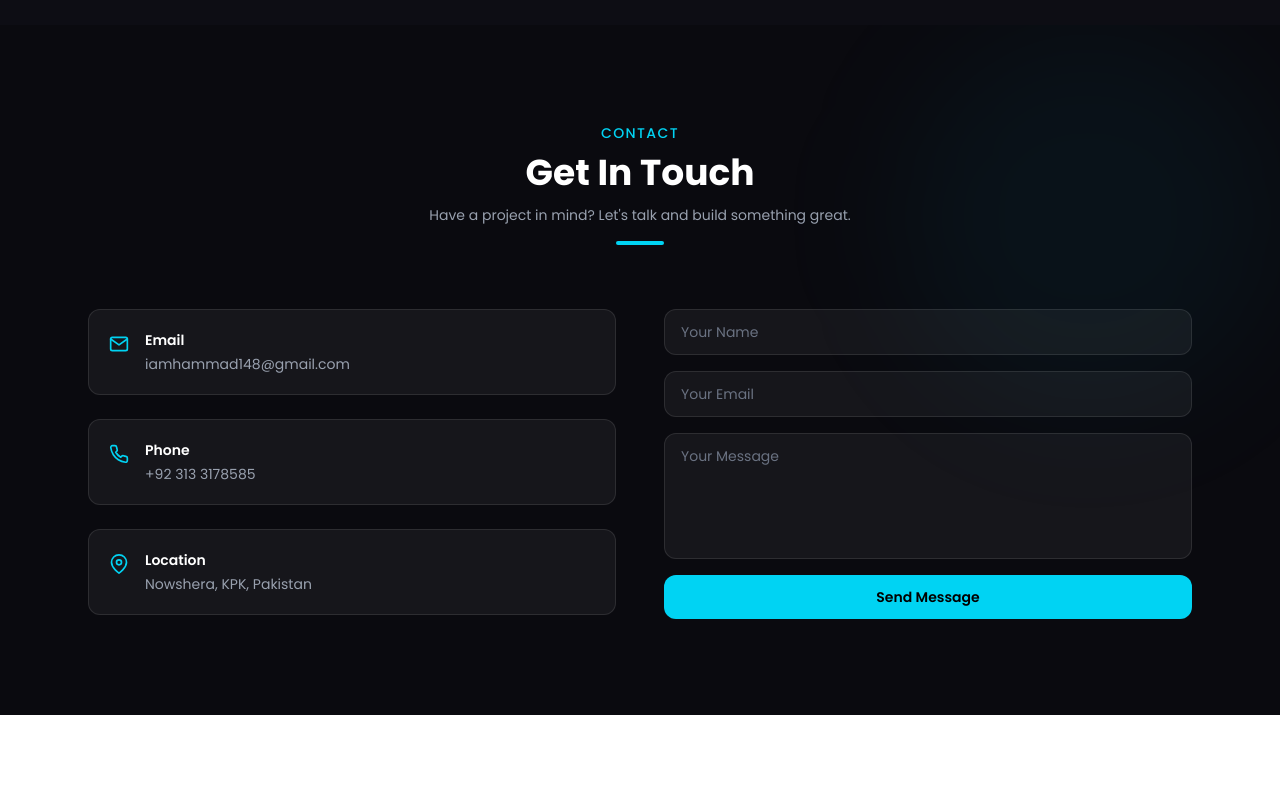
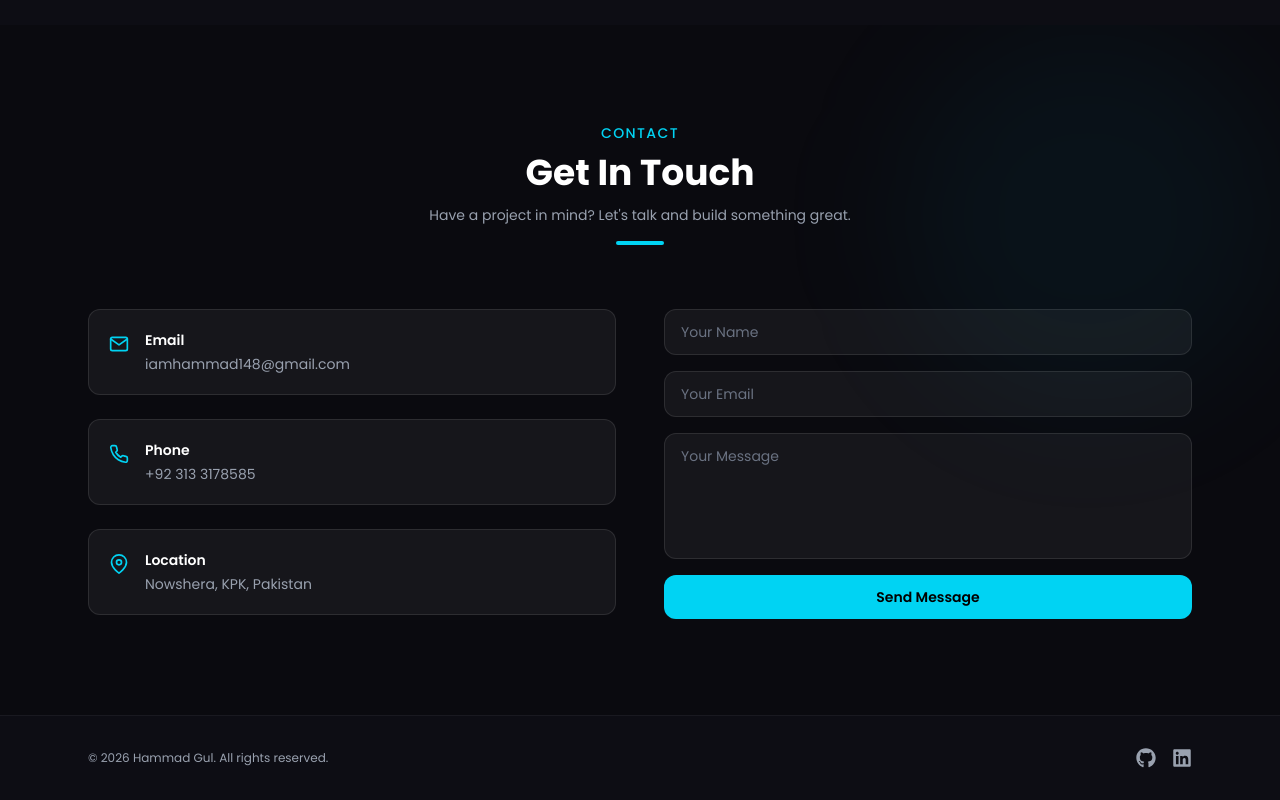
Before and after one commit to hammadgul-dev/portfolio, a React (Vite) app: page / in a window 1280 px wide. Shown: the part 4197-4997 px from the top of the page. Before the commit the page ends 4912 px from the top, so only its background shows below. Built offline with nearby package versions, Linux system fonts and the light colour scheme.

Commit message:
add Footer component

```diff
--- a/src/App.jsx
+++ b/src/App.jsx
@@ -5,6 +5,7 @@ import Skills from "./components/Skills"
 import Projects from "./components/Projects"
 import Services from "./components/Services"
 import Contact from "./components/Contact"
+import Footer from "./components/Footer"
 
 function App() {
   return (
@@ -16,6 +17,7 @@ function App() {
       <Projects />
       <Services />
       <Contact />
+      <Footer />
     </div>
   )
 }
--- /dev/null
+++ b/src/components/Footer.jsx
@@ -0,0 +1,34 @@
+import {FaGithub, FaLinkedin} from "react-icons/fa"
+
+const Footer = () => {
+  return (
+    <footer className="bg-[#0d0d14] border-t border-white/5 py-8">
+      <div className="max-w-6xl mx-auto px-6 flex flex-col md:flex-row items-center justify-between gap-4">
+        <p className="text-gray-400 text-xs">
+          © {new Date().getFullYear()} Hammad Gul. All rights reserved.
+        </p>
+
+        <div className="flex items-center gap-4">
+          <button
+            onClick={() =>
+              window.open("https://github.com/hammadgul-dev", "_blank")
+            }
+            className="text-gray-400 hover:text-cyan-400 transition-colors duration-200 text-xl cursor-pointer"
+          >
+            <FaGithub />
+          </button>
+          <button
+            onClick={() =>
+              window.open("https://linkedin.com/in/hammadgul-dev", "_blank")
+            }
+            className="text-gray-400 hover:text-cyan-400 transition-colors duration-200 text-xl cursor-pointer"
+          >
+            <FaLinkedin />
+          </button>
+        </div>
+      </div>
+    </footer>
+  )
+}
+
+export default Footer
```
